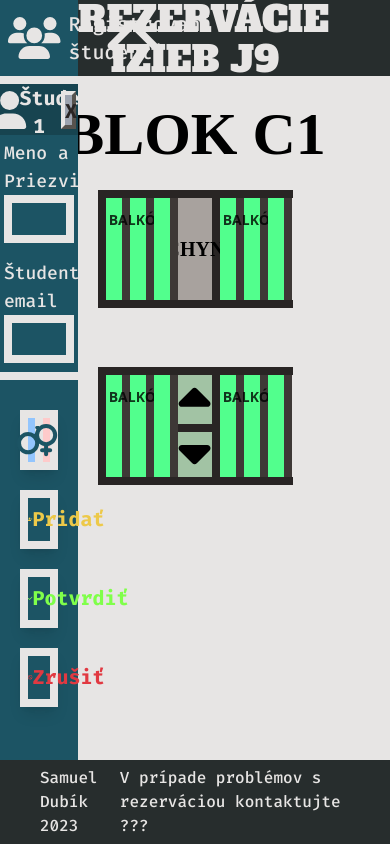
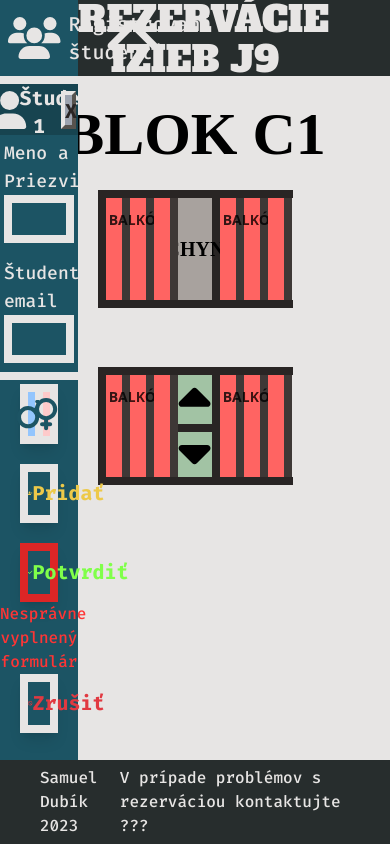
Before and after one commit to samueldubik/rezervacka, a Next.js app in the folder rezervacka/: page / in a window 390 px wide. Built offline with nearby package versions, Linux system fonts and the light colour scheme; no server answers; the database is empty; a web font is replaced by a local one.

Commit message:
Room reservation more responsive

```diff
--- a/rezervacka/GlobalContext.tsx
+++ b/rezervacka/GlobalContext.tsx
@@ -14,6 +14,8 @@ interface GlobalContextValue {
     setSelectedRoom: Dispatch<SetStateAction<IRoomData | undefined>>;
     gender: GENDER
     setGender: Dispatch<SetStateAction<GENDER>>
+    correctForm: boolean
+    setCorrectForm: Dispatch<SetStateAction<boolean>>
 }
 
 const GlobalContext = createContext<GlobalContextValue>({
@@ -23,6 +25,8 @@ const GlobalContext = createContext<GlobalContextValue>({
     setSelectedRoom: () => {},
     gender: GENDER.NONE,
     setGender: () => {},
+    correctForm: false,
+    setCorrectForm: () => {},
 })
 
 export default GlobalContext
--- a/rezervacka/src/components/Button.tsx
+++ b/rezervacka/src/components/Button.tsx
@@ -8,10 +8,11 @@ type Props = {
     icon: IconDefinition,
     action: () => void,
     type?: BUTTONTYPE,
-    border: BUTTONBORDER
+    border: BUTTONBORDER,
+    black?: boolean
 }
 
-const Button = ({label, icon, action, border, type=BUTTONTYPE.DEFAULT} : Props) => {
+const Button = ({label, icon, action, border, type=BUTTONTYPE.DEFAULT, black=false} : Props) => {
 
     const textColorsBlack = ['text-stone-800', 'text-[#edc949]', 'text-[#80ff4a]', 'text-[#e13941]']
     const textColorsWhite = ['text-stone-200', 'text-[#edc949]', 'text-[#80ff4a]', 'text-[#e13941]']
@@ -23,8 +24,8 @@ const Button = ({label, icon, action, border, type=BUTTONTYPE.DEFAULT} : Props)
         onClick={action}
         className= {` mt-5 h-[7vh] mx-5 flex flex-row justify-start items-center cursor-pointer shadow-lg border-8 ${borderColor[border]} hover:brightness-150`}
         >
-            <FontAwesomeIcon icon={icon} className={!border ? ` h-4/5 w-[20%] ${textColorsBlack[type]}` :` h-4/5 w-[20%] ${textColorsWhite[type]}`} />
-            <h2 className={!border ? ` w-[60%] text-center ${textColorsBlack[type]} font-fira-sans font-extrabold text-xl` : ` w-[60%] text-center ${textColorsWhite[type]} font-fira-sans font-extrabold text-xl`}>{label}</h2>
+            <FontAwesomeIcon icon={icon} className={black ? ` h-4/5 w-[20%] ${textColorsBlack[type]}` :` h-4/5 w-[20%] ${textColorsWhite[type]}`} />
+            <h2 className={black ? ` w-[60%] text-center ${textColorsBlack[type]} font-fira-sans font-extrabold text-xl` : ` w-[60%] text-center ${textColorsWhite[type]} font-fira-sans font-extrabold text-xl`}>{label}</h2>
         </div>
     )
 }
--- a/rezervacka/src/components/Main.tsx
+++ b/rezervacka/src/components/Main.tsx
@@ -17,6 +17,7 @@ const Main = () => {
     const [gender, setGender] = useState<GENDER>(GENDER.NONE)
     const [floorData, setFloorData] =  useState<undefined | Array<IRoomData>>()
     const [selectedFloor, setSelectedFloor] = useState<number>(1)
+    const [correctForm, setCorrectForm] = useState<boolean>(false)
 
 
 
@@ -59,7 +60,9 @@ const Main = () => {
       selectedRoom: selectedRoom,
       setSelectedRoom: setSelectedRoom,
       gender: gender,
-      setGender: setGender
+      setGender: setGender,
+      correctForm: correctForm,
+      setCorrectForm: setCorrectForm
     }
 
 
--- a/rezervacka/src/components/Room.tsx
+++ b/rezervacka/src/components/Room.tsx
@@ -3,7 +3,7 @@ import { GENDER, ROOMTYPE } from "../../Const"
 import { FontAwesomeIcon } from "@fortawesome/react-fontawesome"
 import { faCaretDown, faCaretUp } from "@fortawesome/free-solid-svg-icons"
 import { IRoomData } from "./FloorLayout"
-import { Dispatch, SetStateAction, useContext } from "react"
+import { Dispatch, SetStateAction, useContext, useEffect, useState } from "react"
 import GlobalContext from "../../GlobalContext"
 
 type Props = {
@@ -17,10 +17,36 @@ type Props = {
 const Room = ({roomType, balcony = false, data, selectedFloor, setSelectedFloor}: Props) => {
 
     const context = useContext(GlobalContext)
-    const {selectedRoom, setSelectedRoom} = context
+    const {selectedRoom, setSelectedRoom, students, gender} = context
+
+    const [available, setAvailable] = useState<boolean>(false)
+
+    const roomColorFalse = 'bg-[#ce4341]'
+    const roomColorTrue = 'bg-[#37ba5e]'
+
+    console.log('Students:',students.length)
+    console.log('Data',data?.gender)
 
 
-    //console.log(data)
+    useEffect(() => {
+        setAvailable(isAvailable())
+    })
+
+    const isAvailable = () => {
+        if(!data)
+            return false
+
+        if(data?.students + students.length > 4)
+            return false
+
+        if((gender && data?.gender) && (data?.gender !== gender))
+            return false
+
+
+        return true
+    }
+
+
     const countPeople = () => {
 
         const arr = []
@@ -67,7 +93,7 @@ const Room = ({roomType, balcony = false, data, selectedFloor, setSelectedFloor}
 
             <div
             onClick={selectRoom}
-            className= {data === selectedRoom ? ' brightness-150 bg-[#37ba5e] w-[13%] h-[100%] border-r-8 border-collapse border-stone-800 flex justify-center items-center relative' : 'cursor-pointer bg-[#37ba5e] w-[13%] h-[100%] border-r-8 border-collapse border-stone-800 flex justify-center items-center relative hover:brightness-150'}
+            className= {data === selectedRoom ? ` brightness-150 ${available ? roomColorTrue : roomColorFalse} w-[13%] h-[100%] border-r-8 border-collapse border-stone-800 flex justify-center items-center relative` : `cursor-pointer ${available ? roomColorTrue : roomColorFalse} w-[13%] h-[100%] border-r-8 border-collapse border-stone-800 flex justify-center items-center relative hover:brightness-150`}
             >
                 <h5 className=" font-tektur font-bold text-2xl z-30">{data?.room}</h5>
 
@@ -78,6 +104,7 @@ const Room = ({roomType, balcony = false, data, selectedFloor, setSelectedFloor}
                 {people}
                 </div>
             </div>
+
         )
 
         case ROOMTYPE.KITCHEN : return (
--- a/rezervacka/src/components/RoomDetails.tsx
+++ b/rezervacka/src/components/RoomDetails.tsx
@@ -1,4 +1,4 @@
-import { useContext, useState } from "react"
+import { useContext, useEffect, useState } from "react"
 import GlobalContext from "../../GlobalContext"
 import Button from "./Button"
 import { faBook, faCheck } from "@fortawesome/free-solid-svg-icons"
@@ -18,14 +18,34 @@ const RoomDetails = ({data}: Props) => {
 
     const context = useContext(GlobalContext)
 
-    const {gender, selectedRoom, students} = context
+    const {gender, selectedRoom, students, correctForm} = context
     const [isLoading, setIsLoading] = useState<boolean>(false)
+    const [available, setAvailable] = useState<boolean>(false)
 
     //console.log(`gender: ${gender}, selectedRoom: ${selectedRoom}, students: ${students}`)
     //console.log(data)
     //console.log(selectedRoom)
 
 
+
+    const isAvailable = () => {
+      if(!data)
+          return false
+
+      if(data?.students + students.length > 4)
+          return false
+
+      if((gender && data?.gender) && (data?.gender !== gender))
+          return false
+
+
+      return true
+  }
+
+
+    useEffect(() => {
+      setAvailable(isAvailable())
+    })
 
 
     const hasBalcony = () => {
@@ -104,7 +124,7 @@ const RoomDetails = ({data}: Props) => {
                 </div>
 
                 <div className=" w-full mb-10">
-                    <Button label="Rezervovať" icon={faBook} action={reserveRoom} border={BUTTONBORDER.BLACK}/>
+                    <Button label={correctForm ? available ? "Rezervovať" : "Obsadené" : "Chyba"} icon={faBook} action={correctForm && available? reserveRoom : () => console.log('Form Error')} border={correctForm && available ? BUTTONBORDER.BLACK : BUTTONBORDER.ERROR} black/>
                 </div>
 
             </div>
--- a/rezervacka/src/components/StudentForm.tsx
+++ b/rezervacka/src/components/StudentForm.tsx
@@ -27,7 +27,7 @@ const StudentForm = () => {
 
 
 
-    const { gender }  = context
+    const { gender, correctForm, setCorrectForm }  = context
 
     useEffect(() => {
         setStudentsForm(students)
@@ -132,9 +132,9 @@ const StudentForm = () => {
 
         //ALL GOOD
         if(isErrorFound(result, VALIDATION.SUCCESS))
-            setSuccess(true)
+            setCorrectForm(true)
         else
-            setSuccess(false)
+            setCorrectForm(false)
 
 
 
@@ -191,10 +191,10 @@ const StudentForm = () => {
                 label="Potvrdiť"
                 icon={faCheck}
                 action={confirmForms}
-                border={success ? BUTTONBORDER.WHITE : BUTTONBORDER.ERROR}
+                border={correctForm ? BUTTONBORDER.WHITE : BUTTONBORDER.ERROR}
                 />
 
-                {!(lessThan2Error || noGenderError) && !success &&
+                {!(lessThan2Error || noGenderError) && !correctForm &&
                 <h3 className=" w-full text-center -mb-5 text-[#ff3535] font-fira-sans font-medium">
                     Nesprávne vyplnený formulár
                 </h3>
```
